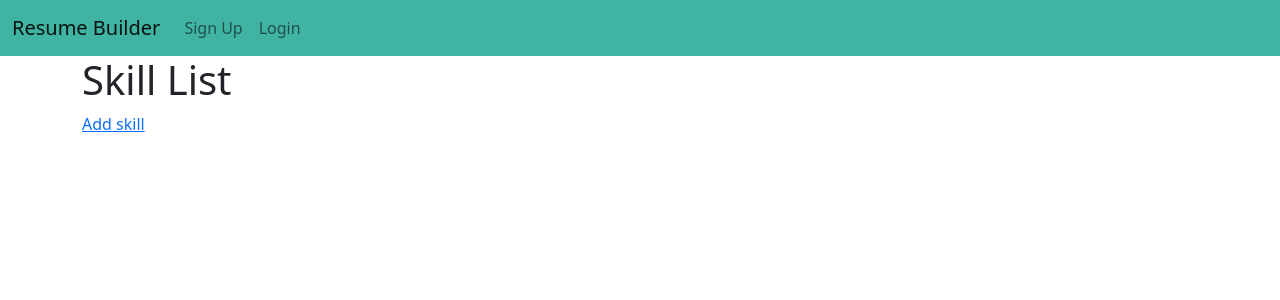
After one commit to Gamattowicz/Resume_Builder, a Django app: page /skill/ in a window 1280 px wide. The commit adds this page. Shown: the top 300 px of the page. Run offline with Django 3.2, Linux system fonts and the light colour scheme; data that the repository does not hold is empty.

Commit message:
add dynamic formset for skill

```diff
--- a/resume_builder/api/templates/api/base.html
+++ b/resume_builder/api/templates/api/base.html
@@ -28,6 +28,9 @@
                   <a class="nav-link" href="/hobby">Hobby</a>
                 </li>
                 <li class="nav-item">
+                  <a class="nav-link" href="/skill">Skill</a>
+                </li>
+                <li class="nav-item">
                   <a class="nav-link" href="/view">View</a>
                 </li>
                 <li class="nav-item">
--- /dev/null
+++ b/resume_builder/api/templates/api/skill_list.html
@@ -0,0 +1,13 @@
+{% extends 'api/base.html' %}
+
+{% block title %}Skill list{% endblock %}
+
+{% block content %}
+    <h1>Skill List</h1>
+    <a href='{% url "api:add_skill" %}'>Add skill</a>
+    {% for skill in object_list %}
+        <p>{{skill.name}}</p>
+        <p>{{skill.level}}</p>
+    {% endfor %}
+
+{% endblock %}
--- a/resume_builder/api/urls.py
+++ b/resume_builder/api/urls.py
@@ -1,6 +1,5 @@
 from django.urls import path
 from . import views
-from .views import HobbyListView, HobbyAddView
 
 app_name = 'api'
 
@@ -10,6 +9,8 @@ urlpatterns = [
     path('view/', views.view, name='view'),
     path('<int:resume_id>/', views.detail, name='detail'),
     path('pdf/<pk>', views.resume_render_pdf_view, name='resume-pdf'),
-    path('add/', HobbyAddView.as_view(), name='add_hobby'),
-    path('hobby/', HobbyListView.as_view(), name='hobby_list'),
+    path('add-hobby/', views.HobbyAddView.as_view(), name='add_hobby'),
+    path('hobby/', views.HobbyListView.as_view(), name='hobby_list'),
+    path('add-skill/', views.SkillAddView.as_view(), name='add_skill'),
+    path('skill/', views.SkillListView.as_view(), name='skill_list'),
 ]
--- a/resume_builder/api/views.py
+++ b/resume_builder/api/views.py
@@ -1,5 +1,5 @@
 from django.shortcuts import render, get_object_or_404, redirect
-from .forms import ResumeForms, SchoolForms, ExperienceForms, SkillForms, HobbyFormSet
+from .forms import ResumeForms, SchoolForms, ExperienceForms, SkillFormSet, HobbyFormSet
 from .models import Resume, School, Experience, Skill, Hobby
 from django.http import HttpResponse
 from django.template.loader import get_template
@@ -17,10 +17,10 @@ def resume(request):
         resume_form = ResumeForms(request.POST)
         school_form = SchoolForms(request.POST)
         exp_form = ExperienceForms(request.POST)
-        skill_form = SkillForms(request.POST)
+        # skill_form = SkillForms(request.POST)
         # hobby_form = HobbyForms(request.POST)
 
-        if resume_form.is_valid() and school_form.is_valid() and exp_form.is_valid() and skill_form.is_valid():
+        if resume_form.is_valid() and school_form.is_valid() and exp_form.is_valid():
             first_name = resume_form.cleaned_data["first_name"]
             last_name = resume_form.cleaned_data["last_name"]
             email = resume_form.cleaned_data["email"]
@@ -28,8 +28,8 @@ def resume(request):
             lin = resume_form.cleaned_data["lin"]
             description = resume_form.cleaned_data["description"]
             # hobby = hobby_form.cleaned_data["hobby"]
-            skill = skill_form.cleaned_data["skill"]
-            skill_level = skill_form.cleaned_data["skill_level"]
+            # skill = skill_form.cleaned_data["skill"]
+            # skill_level = skill_form.cleaned_data["skill_level"]
             school = school_form.cleaned_data["school"]
             school_city = school_form.cleaned_data["school_city"]
             degree = school_form.cleaned_data["degree"]
@@ -54,16 +54,11 @@ def resume(request):
                        end_date=end_date_study,)
             s.save()
 
-            sk = Skill(resume=r, name=skill, level=skill_level)
-            sk.save()
-
     else:
         resume_form = ResumeForms()
         school_form = SchoolForms()
         exp_form = ExperienceForms()
-        skill_form = SkillForms()
-    return render(request, 'api/resume.html', {"resume_form": resume_form, 'school_form': school_form, 'exp_form': exp_form,
-                                               'skill_form': skill_form})
+    return render(request, 'api/resume.html', {"resume_form": resume_form, 'school_form': school_form, 'exp_form': exp_form})
 
 
 def view(request):
@@ -125,3 +120,25 @@ class HobbyAddView(TemplateView):
             return redirect(reverse_lazy('api:hobby_list'))
 
         return self.render_to_response({'hobby_formset': formset})
+
+
+class SkillListView(ListView):
+    model = Skill
+    template_name = 'skill_list.html'
+
+
+class SkillAddView(TemplateView):
+    template_name = 'add_skill.html'
+
+    def get(self, *args, **kwargs):
+        formset = SkillFormSet(queryset=Skill.objects.none())
+        return self.render_to_response({'skill_formset': formset})
+
+    def post(self, *args, **kwargs):
+        formset = SkillFormSet(data=self.request.POST)
+
+        if formset.is_valid():
+            formset.save()
+            return redirect(reverse_lazy('api:skill_list'))
+
+        return self.render_to_response({'skill_formset': formset})
```
Also changed, not shown: resume_builder/api/forms.py (+4 -7 lines), resume_builder/api/templates/api/add_skill.html (added, +41 -0 lines).
